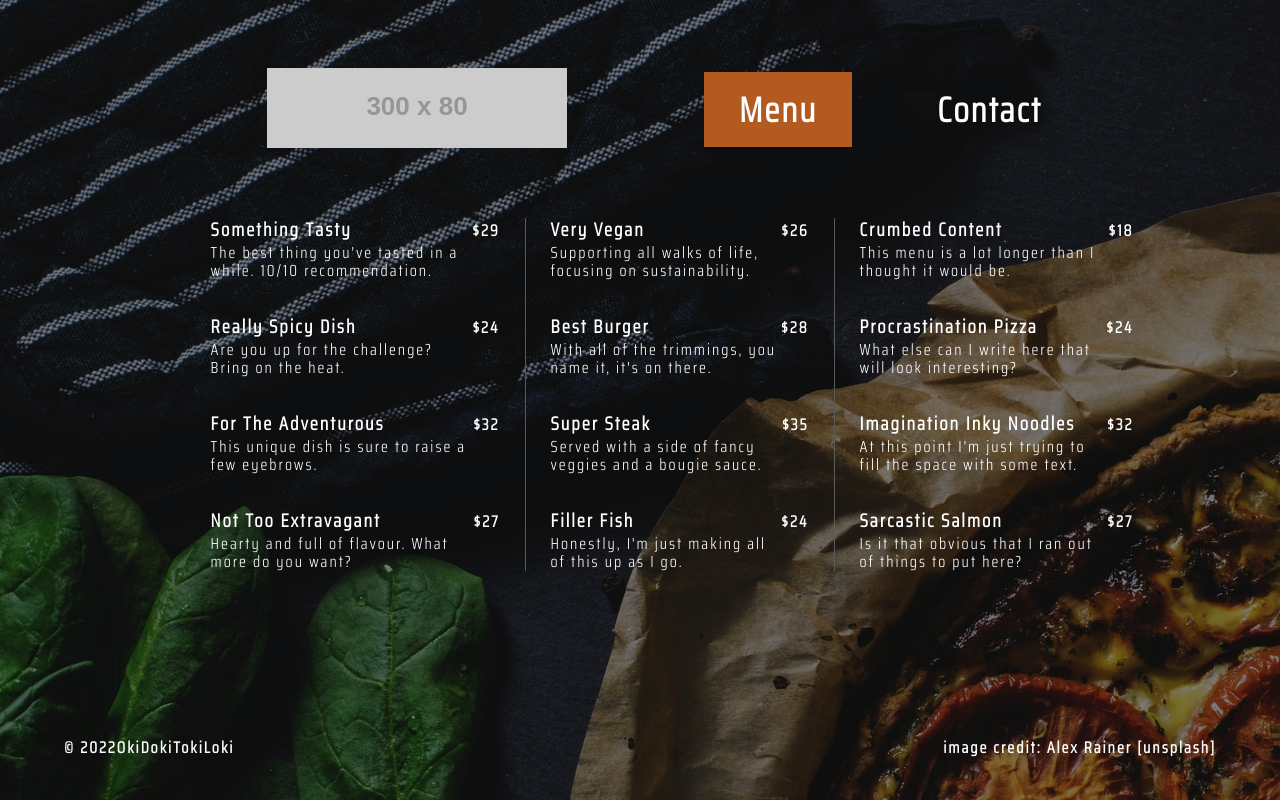
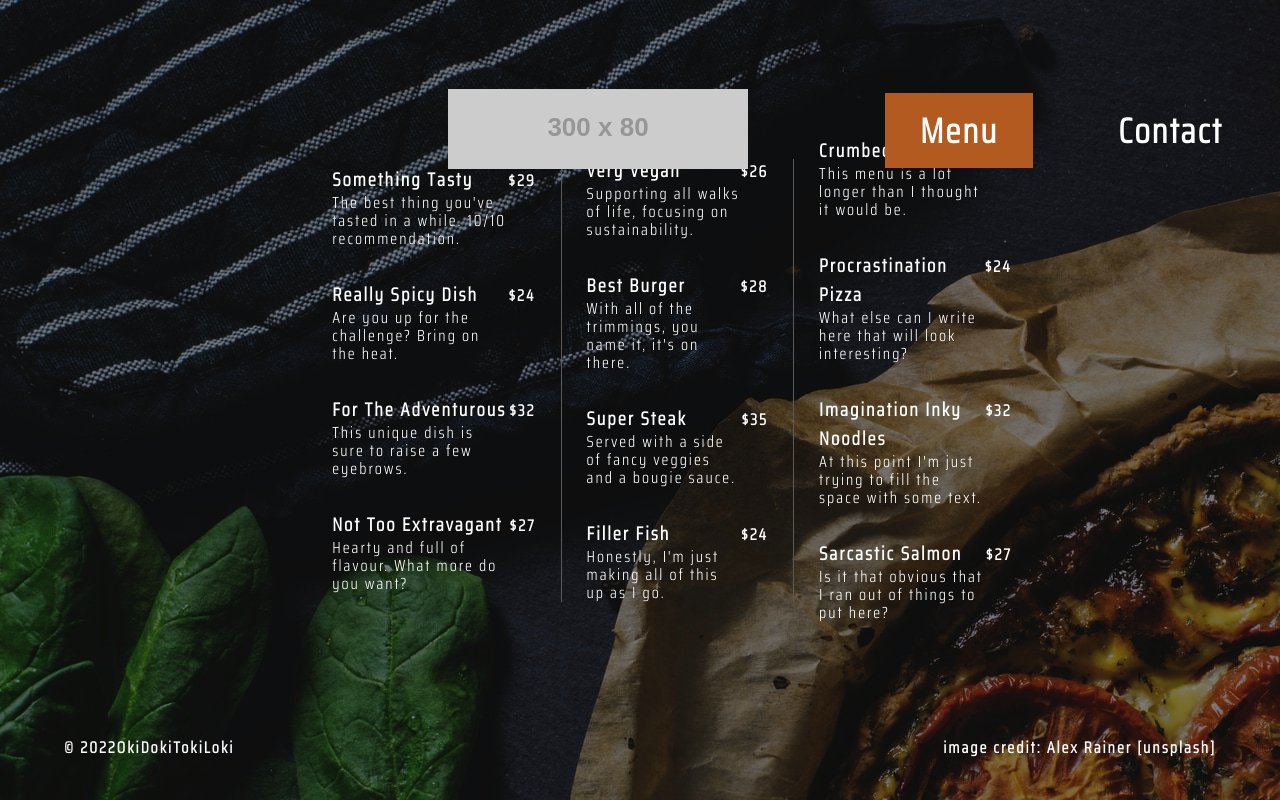
Before and after one commit to OkiDokiTokiLoki/eatery, a website built with webpack: page test.html in a window 1280 px wide. Built offline with nearby package versions, Linux system fonts and the light colour scheme; placeholder pictures from the web are drawn by us; files whose address does not match are found by name.

Commit message:
header styling

```diff
--- a/src/styles/contactStyle.css
+++ b/src/styles/contactStyle.css
@@ -15,7 +15,10 @@ body{
 }
 
 header{
-    margin: 30px 0;
+    position: absolute;
+    top: 40px;
+    left: 35%;
+    margin: 50px 0 100px 0;
     width: 810px;
     height: 80px;
     display: flex;
--- a/src/styles/homeStyle.css
+++ b/src/styles/homeStyle.css
@@ -5,10 +5,13 @@ body{
     align-items: flex-start;
     flex-direction: column;
     justify-content: space-between;
-    height: 98vh;
+    height: 95vh;
 }
 
 header{
+    position: absolute;
+    top: 40px;
+    left: 35%;
     margin: 50px 0 100px 0;
     width: 50%;
     height: 80px;
--- a/src/styles/menuStyle.css
+++ b/src/styles/menuStyle.css
@@ -15,11 +15,14 @@ body{
     align-items: center;
     flex-direction: column;
     justify-content: space-evenly;
-    height: 100vh;
+    height: 95vh;
 }
 
 header{
-    margin: 50px 0 0 0;
+    position: absolute;
+    top: 40px;
+    left: 35%;
+    margin: 50px 0 100px 0;
     width: 810px;
     height: 80px;
     display: flex;
@@ -31,8 +34,9 @@ header{
     display: flex;
     justify-content: space-evenly;
     align-items: center;
-    width: 80%;
+    width: 60%;
     margin-bottom: 150px;
+    margin: auto;
 }
 
 .menu{
```
Also changed, not shown: dist/main.js.
